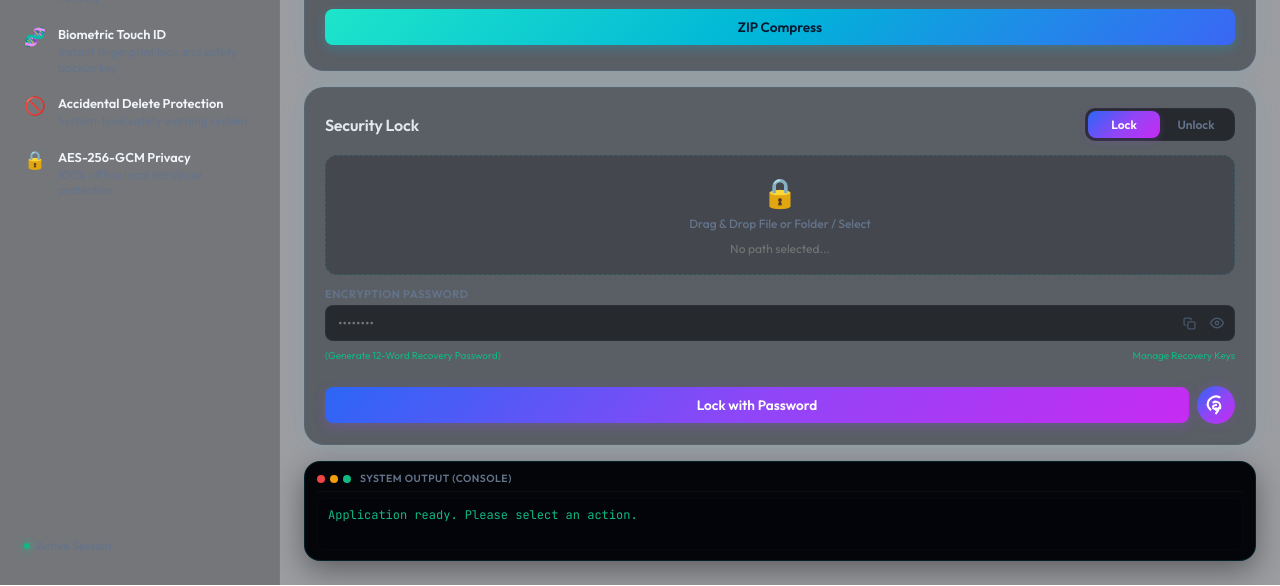
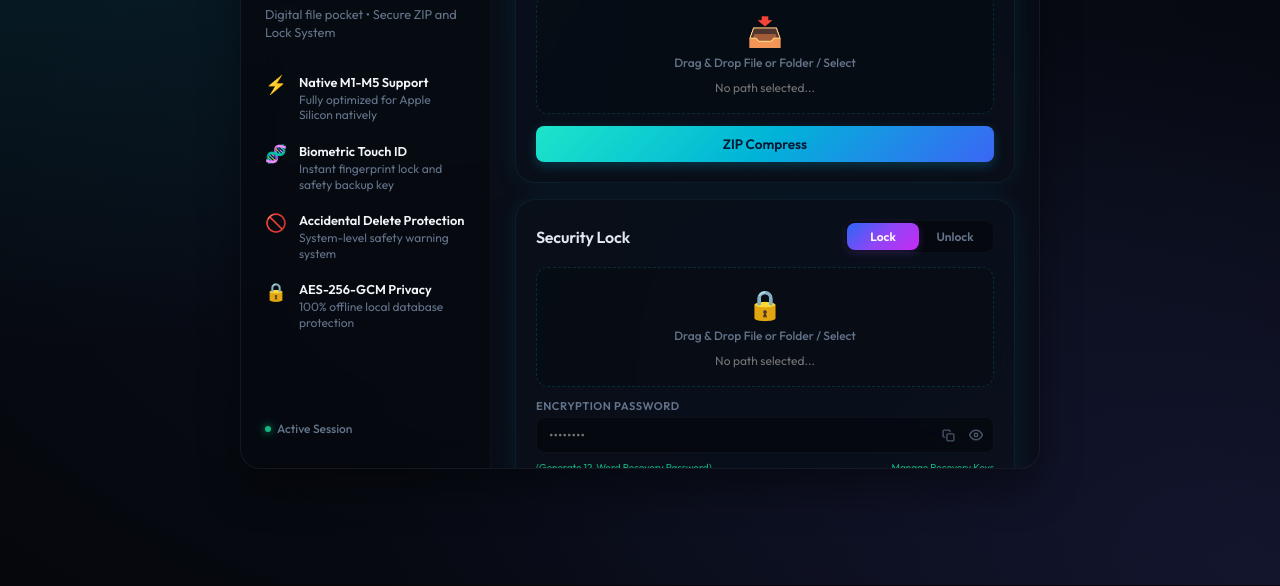
Before and after one commit to ByHaydn/zip-zip-lock, a website built with Vite: page index.html in a window 1280 px wide. Shown: the part 215-801 px from the top of the page. Built offline with nearby package versions, Linux system fonts and the light colour scheme.

Commit message:
style: revert transparent tauri window and restore premium constrained solid layout with translucent cards

```diff
--- a/src-tauri/tauri.conf.json
+++ b/src-tauri/tauri.conf.json
@@ -14,9 +14,8 @@
     "windows": [
       {
         "title": "Zip Zip Lock",
-        "width": 960,
-        "height": 640,
-        "transparent": true
+        "width": 800,
+        "height": 600
       }
     ],
     "security": {
--- a/src/styles.css
+++ b/src/styles.css
@@ -32,36 +32,45 @@
 
 body {
   font-family: var(--font-sans);
-  background: transparent !important;
+  background-color: var(--bg-deep);
   color: var(--text-main);
-  width: 100vw;
-  height: 100vh;
-  margin: 0;
-  padding: 0;
+  min-height: 100vh;
+  display: flex;
+  align-items: center;
+  justify-content: center;
+  padding: 16px;
   overflow: hidden;
+  background-image:
+    radial-gradient(at 0% 0%, rgba(6, 182, 212, 0.15) 0px, transparent 50%),
+    radial-gradient(at 100% 100%, rgba(99, 102, 241, 0.15) 0px, transparent 50%),
+    radial-gradient(at 50% 50%, rgba(10, 15, 28, 0.95) 0px, var(--bg-deep) 100%);
 }
 
 /* Container Layout */
 .app-container {
   display: grid;
-  grid-template-columns: 280px 1fr;
-  width: 100vw;
-  height: 100vh;
-  background: rgba(8, 12, 21, 0.4); /* Translucent backing to show OS vibrancy */
-  backdrop-filter: blur(30px);
-  -webkit-backdrop-filter: blur(30px);
+  grid-template-columns: 250px 1fr;
+  width: 100%;
+  max-width: 800px;
+  height: 568px; /* Fits 600px window height perfectly including 16px padding on top and bottom */
+  background: rgba(10, 14, 23, 0.75);
+  border: 1px solid rgba(255, 255, 255, 0.05);
+  border-radius: 20px;
+  box-shadow: var(--shadow-card);
+  backdrop-filter: blur(20px);
+  -webkit-backdrop-filter: blur(20px);
   overflow: hidden;
   animation: appAppear 0.8s cubic-bezier(0.16, 1, 0.3, 1);
 }
 
 @keyframes appAppear {
-  from { opacity: 0; transform: translateY(10px); }
-  to { opacity: 1; transform: translateY(0); }
+  from { opacity: 0; transform: scale(0.97) translateY(10px); }
+  to { opacity: 1; transform: scale(1) translateY(0); }
 }
 
 /* Sidebar Styling */
 .sidebar {
-  background: rgba(4, 6, 11, 0.25); /* Translucent sidebar showing frosted glass behind */
+  background: rgba(4, 6, 11, 0.45);
   border-right: 1px solid rgba(255, 255, 255, 0.03);
   padding: 32px 24px;
   display: flex;
```
Also changed, not shown: 1 other file.
